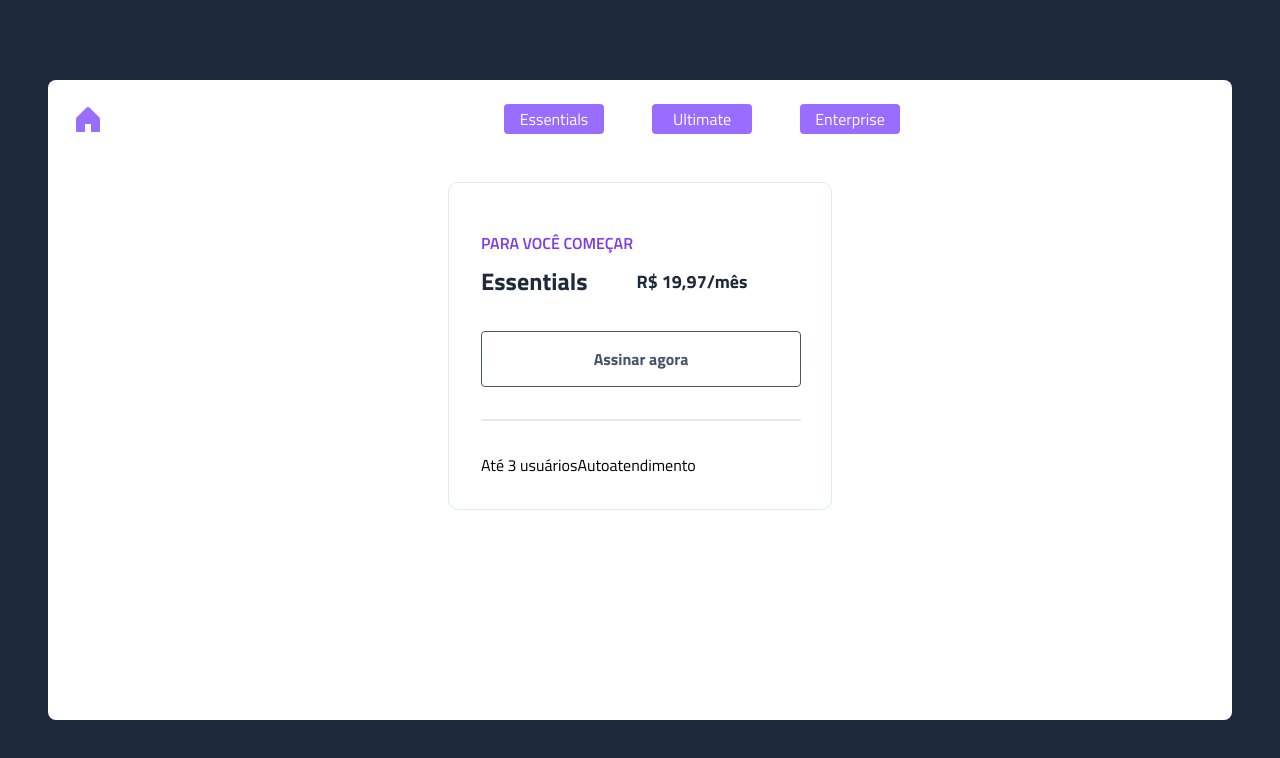
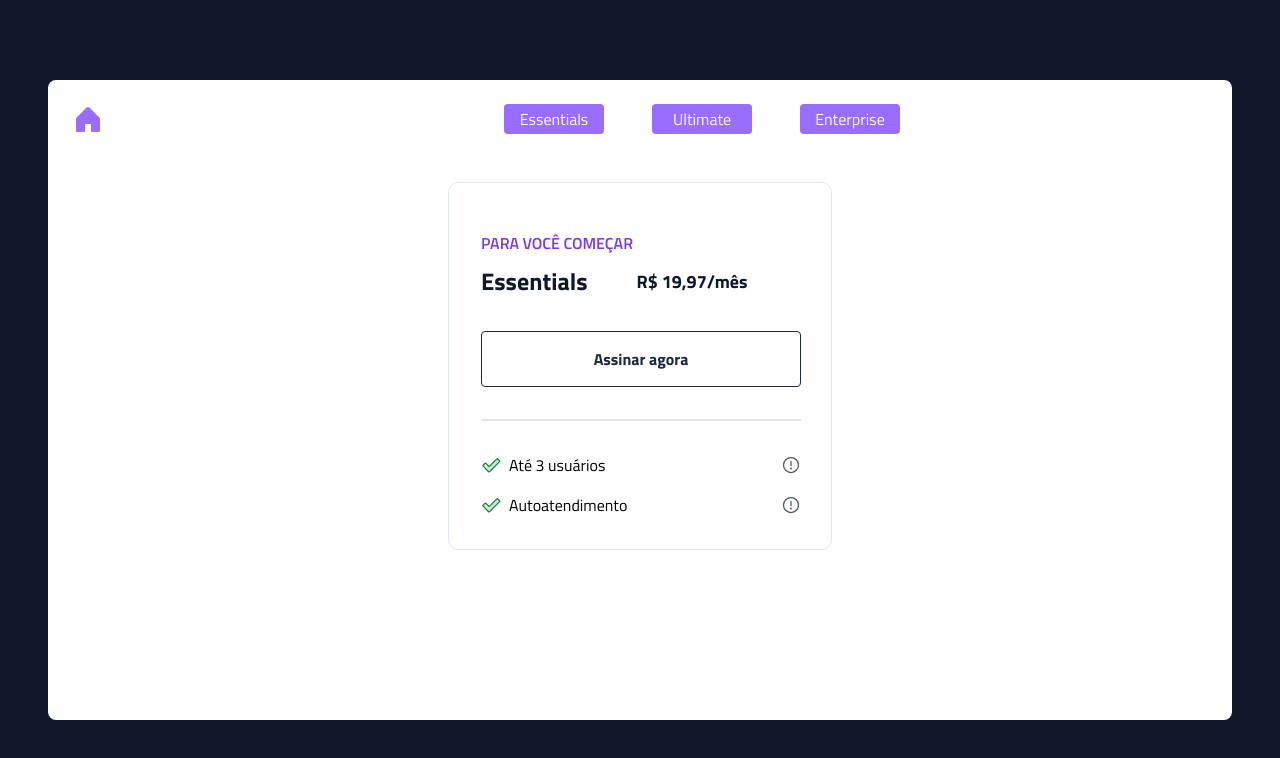
Before and after one commit to marclipe/pricing-table, a React (Vite) app: page /essentials in a window 1280 px wide. Shown: the top 758 px of the page. Built offline with nearby package versions, Linux system fonts and the light colour scheme.

Commit message:
Add styles and start Home

```diff
--- a/src/pages/Essentials/index.tsx
+++ b/src/pages/Essentials/index.tsx
@@ -1,4 +1,5 @@
-import { ContainerEssentials, Price, ButtonPrice } from "./styles"
+import { CheckFat, WarningCircle } from "@phosphor-icons/react";
+import { ContainerEssentials, Price, ButtonPrice, ItemPlans } from "./styles"
 
 export function Essentials() {
   return (
@@ -13,10 +14,18 @@ export function Essentials() {
           <a href="#">Assinar agora</a>
         </ButtonPrice>
         <hr />
-        <div>
-          <span>Até 3 usuários</span>
-          <span>Autoatendimento</span>
-        </div>
+        <ItemPlans>
+          <div>
+              <CheckFat color="#1B873F" size={20} weight="duotone" />
+              <span>Até 3 usuários</span>
+              <WarningCircle color="#475569" size={20} />
+          </div>
+          <div>
+            <CheckFat color="#1B873F" size={20} weight="duotone" />
+            <span>Autoatendimento</span>
+            <WarningCircle color="#475569" size={20} />
+          </div>
+        </ItemPlans>
       </section>
     </ContainerEssentials>
   );
--- a/src/pages/Essentials/styles.ts
+++ b/src/pages/Essentials/styles.ts
@@ -71,3 +71,19 @@ export const ButtonPrice = styled.div`
     color: ${props => props.theme["gray-800"]};
   }
 `;
+
+export const ItemPlans = styled.div`
+  display: flex;
+  flex-direction: column;
+  gap: 1rem;
+
+  div {
+    display: flex;
+    align-items: center;
+
+    span {
+      margin-right: auto;
+      margin-left: 0.5rem;
+    }
+  }
+`;
--- a/src/pages/Home/index.tsx
+++ b/src/pages/Home/index.tsx
@@ -1,10 +1,37 @@
 import { HomeContainer } from "./styles";
+import tableHands from '../../assets/img/aerial-view-business-team.jpg'
+
+const cardProps = [
+  {
+    id: 1,
+    title: "Melhores preço",
+    photo: tableHands,
+    text: "Lorem ipsum dolor sit amet consectetur adipisicing elit. Impedit mollitia possimus odit, magnam deserunt quisquam dicta saepe omnis in hic quos alias modi, qui distinctio, vero excepturi optio voluptas tenetur.",
+  },
+  {
+    id: 2,
+    title: "Melhores preço",
+    photo: tableHands,
+    text: "Beleza",
+  },
+];
 
 export function Home(){
   return (
   <HomeContainer>
     <h1>Olá</h1>
     <p>Selecione um plano para começar!</p>
+    <div>
+      {/* {
+        cardProps.map((card) => () => (
+          <div key={card.id}>
+            <h2>{card.title}</h2>
+            <img src={card.photo} alt={card.title} />
+            <p>{card.text}</p>
+          </div>
+        ))
+      } */}
+    </div>
   </HomeContainer>
   )
 }
--- a/src/styles/themes/default.ts
+++ b/src/styles/themes/default.ts
@@ -1,16 +1,22 @@
 export const defaultTheme = {
   white: "#FFFFFF",
 
-  "gray-50": "##F8FAFC",
+  "gray-50": "#F8FAFC",
+  "gray-100": "#F1F5F9",
   "gray-200": "#E2E8F0",
   "gray-300": "#CBD5E1",
+  "gray-400": "#94A3B8",
   "gray-500": "#64748B",
+  "gray-600": "#475569",
   "gray-700": "#334155",
-  "gray-800": "#475569",
-  "gray-900": "#1E293B",
+  "gray-800": "#1E293B",
+  "gray-900": "#0F172A",
 
   "purple-100": "#996DFF",
   "purple-200": "#7C3AED",
 
-  "orange": "#FBA94C",
+  "green-100": "#04D361",
+  "green-200": "#1B873F",
+
+  orange: "#FBA94C",
 };
```
Also changed, not shown: src/assets/img/aerial-view-business-team.jpg (added).
